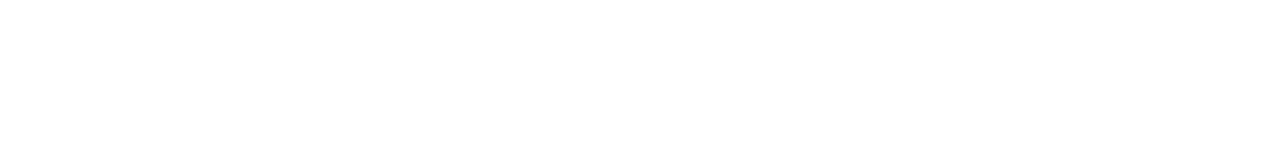
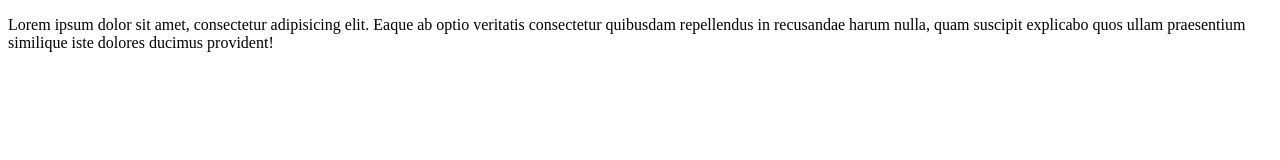
Before and after one commit to RendyStepanusS/git-test, a plain HTML site: page index.html in a window 1280 px wide. Drawn offline with Linux system fonts and the light colour scheme.

Commit message:
menambahkan paragraph

```diff
--- a/index.html
+++ b/index.html
@@ -7,6 +7,6 @@
     <title>Git Remote</title>
 </head>
 <body>
-
+    <p>Lorem ipsum dolor sit amet, consectetur adipisicing elit. Eaque ab optio veritatis consectetur quibusdam repellendus in recusandae harum nulla, quam suscipit explicabo quos ullam praesentium similique iste dolores ducimus provident!</p>
 </body>
 </html>
```
